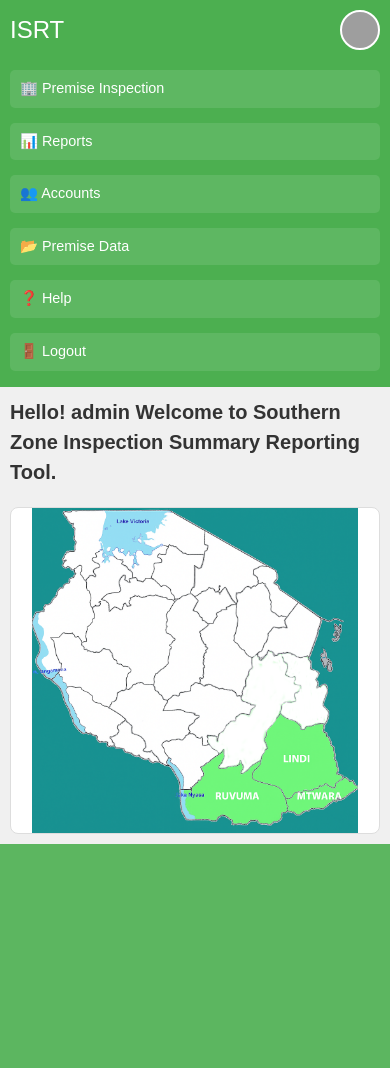
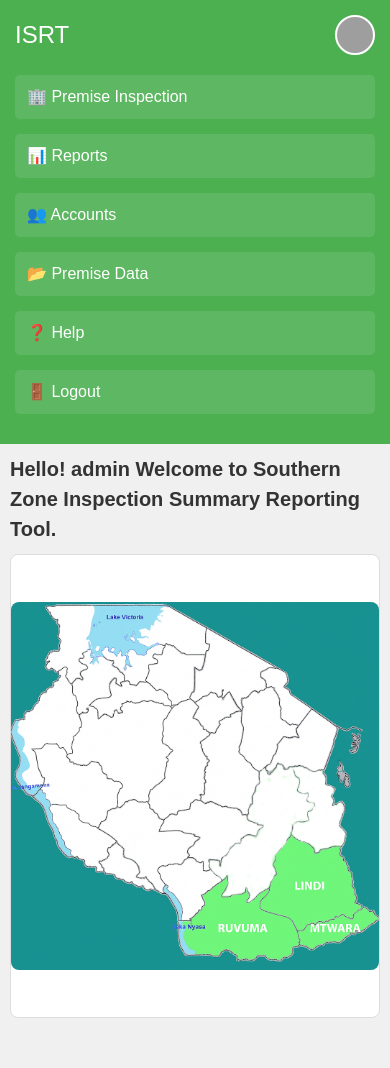
Before and after one commit to benjaminkamoga/ISRT, a Flask app: page /dashboard in a window 390 px wide. Before the commit the page ends 844 px from the top, so only its background shows below. Run offline with Flask 3, Linux system fonts and the light colour scheme; a user stored in the database is signed in; data comes from the database, SQL or seed files in the repository; grey boxes are pictures that could not be loaded.

Commit message:
dashboard full size 2

```diff
--- a/templates/dashboard.html
+++ b/templates/dashboard.html
@@ -4,6 +4,7 @@
   <title>Dashboard</title>
   <link href="https://cdn.jsdelivr.net/npm/bootstrap@5.3.0/dist/css/bootstrap.min.css" rel="stylesheet" />
   <style>
+/* ===== Global Reset ===== */
 html, body {
   margin: 0;
   padding: 0;
@@ -13,20 +14,24 @@
 
 body {
   display: flex;
+  flex-direction: row;
   height: 100vh;
   overflow: hidden;
+  background-color: #f0f0f0;
 }
 
-    /* Sidebar */
+/* ===== Sidebar ===== */
 .sidebar {
   width: 240px;
-      background-color: #4CAF50; /* green apple */
+  background-color: #4CAF50;
   color: white;
   padding: 20px;
   box-sizing: border-box;
   overflow-y: auto;
+  transition: all 0.3s ease;
 }
 
+/* Sidebar Header */
 .sidebar-header {
   display: flex;
   align-items: center;
@@ -48,13 +53,11 @@
   background-image: url("{{ profile_pic_url if profile_pic_url else url_for('static', filename='images/profile.png') }}");
   background-size: cover;
   background-position: center;
-      flex-shrink: 0;
   border: 2px solid white;
   cursor: pointer;
-      display: inline-block;
 }
 
-    /* Menu styles */
+/* ===== Menu Styles ===== */
 .menu {
   list-style: none;
   padding: 0;
@@ -78,13 +81,12 @@
   cursor: pointer;
   text-align: left;
   width: 100%;
-      user-select: none;
+  transition: background 0.2s ease;
 }
 
 .menu a:hover,
 .menu button:hover {
   background: rgba(255, 255, 255, 0.25);
-      text-decoration: none;
 }
 
 /* Submenu */
@@ -103,7 +105,7 @@
 .submenu button {
   font-size: 0.95em;
   padding-left: 10px;
-      background: rgba(255,255,255,0.2);
+  background: rgba(255, 255, 255, 0.2);
   border-radius: 4px;
   border: none;
   cursor: pointer;
@@ -111,112 +113,144 @@
   text-decoration: none;
   width: 100%;
   text-align: left;
-      user-select: none;
 }
 
 .submenu a:hover,
 .submenu button:hover {
-      background: rgba(255,255,255,0.35);
+  background: rgba(255, 255, 255, 0.35);
 }
 
-    /* Main content */
+/* ===== Main Content ===== */
 .main-content {
   flex-grow: 1;
   margin: 0;
-  padding: 20px 20px; /* reduce side padding for mobile */
+  padding: 20px;
   box-sizing: border-box;
-  overflow-y: auto; /* scroll if content overflows */
   display: flex;
   flex-direction: column;
   background-color: #f0f0f0;
   color: #333;
-  min-height: 0; /* important for flex container inside body */
+  height: 100%;
 }
 
-/* Map container fills remaining space but limited height */
+/* Welcome Message */
+.welcome-message {
+  font-size: 1.25em;
+  font-weight: 600;
+  margin-bottom: 10px;
+  user-select: none;
+}
+
+/* ===== Map Container ===== */
 .map-container {
   flex-grow: 1;
   overflow: hidden;
   border: 1px solid #ddd;
   border-radius: 8px;
   background: white;
-  height: 60vh; /* limit map height on desktop */
+  display: flex;
+  justify-content: center;
+  align-items: center;
+}
+
+/* Map Image Auto-Resizing */
+.map-container img {
+  width: 100%;
+  height: 100%;
+  object-fit: contain; /* ✅ Show full map without cropping */
+  border-radius: 8px;
+  max-height: 100%;
+}
+
+/* ===== Responsive Fixes ===== */
+@media (max-width: 1024px) {
+  body {
+    flex-direction: column;
+  }
+
+  .sidebar {
+    width: 100%;
+    padding: 15px;
+    order: 1;
+  }
+
+  .main-content {
+    padding: 10px;
+    order: 2;
+    height: auto;
+    min-height: calc(100vh - 220px);
+  }
+
+  .map-container {
+    flex-grow: 1;
+    min-height: 250px;
+  }
+}
+
+/* ===== Portrait Mode (Mobile Vertical) ===== */
+@media screen and (orientation: portrait) {
+  body {
+    flex-direction: column;
+    height: auto;
+    min-height: 100vh;
+  }
+
+  .sidebar {
+    width: 100%;
+    height: auto;
+  }
+
+  .main-content {
+    flex-grow: 1;
+    height: auto;
+    min-height: calc(100vh - 220px);
+    display: flex;
+    flex-direction: column;
+  }
+
+  .map-container {
+    flex-grow: 1;
+    width: 100%;
+    min-height: 40vh;
+    max-height: 55vh;
   }
 
   .map-container img {
     width: 100%;
     height: 100%;
-  object-fit: cover; /* cover instead of contain for better fill */
-  display: block;
-  border-radius: 8px;
-  margin: 0;
-  padding: 0;
+    object-fit: contain; /* ✅ Always fits perfectly */
+  }
 }
 
-/* --- Responsive tweaks --- */
-@media (max-width: 768px) {
+/* ===== Landscape Mode (Mobile Horizontal + Desktops) ===== */
+@media screen and (orientation: landscape) {
   body {
-    flex-direction: column; /* stack sidebar on top */
+    flex-direction: row;
   }
 
   .sidebar {
-    width: 100%;
-    height: auto;
-    padding: 10px;
+    width: 220px;
   }
 
   .main-content {
-    padding: 10px;
+    height: 100%;
+    display: flex;
+    flex-direction: column;
   }
 
   .map-container {
-    height: 40vh; /* smaller map height on mobile */
-  }
-
-  .welcome-message {
-    font-size: 1em;
-    margin-bottom: 10px;
-  }
-
-  .menu a, .menu button {
-    font-size: 0.9em;
-    padding: 8px 10px;
-  }
-
-  .submenu a, .submenu button {
-    font-size: 0.85em;
-  }
-}
-
-
-    /* Welcome message */
-    .welcome-message {
-      font-size: 1.25em;
-      font-weight: 600;
-      margin-bottom: 20px;
-      user-select: none;
-    }
-
-    /* Map container fills remaining space */
-    .map-container {
     flex-grow: 1;
-      overflow: hidden;
-      border: 1px solid #ddd;
-      border-radius: 8px;
-      background: white;
+    width: 100%;
   }
 
   .map-container img {
     width: 100%;
     height: 100%;
     object-fit: contain;
-      display: block;
-      border: none;
-      margin: 0;
-      padding: 0;
-      border-radius: 8px;
+  }
 }
 </style>
+
 </head>
 <body>
 
```
Lines whose indentation alone changed are shown as unchanged.
